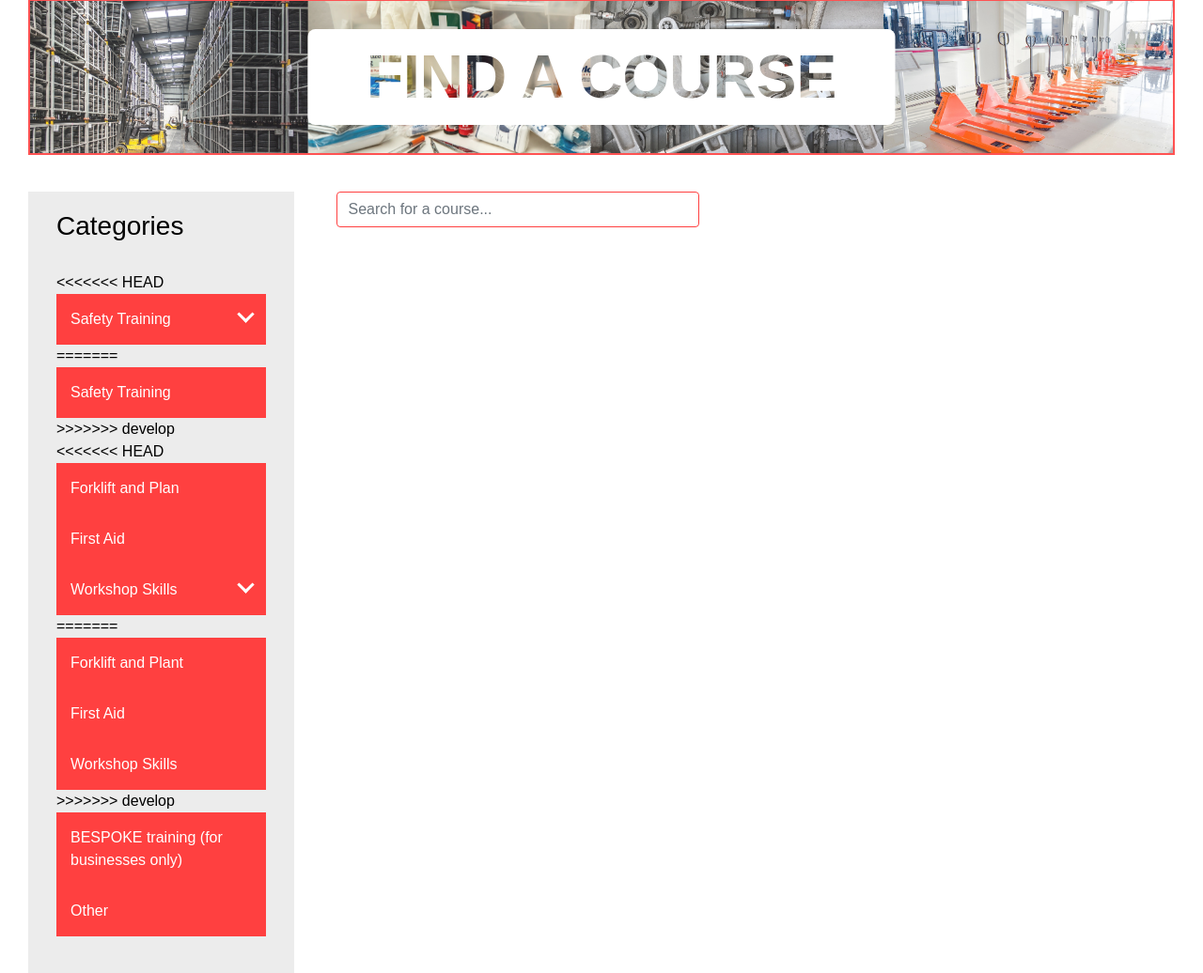
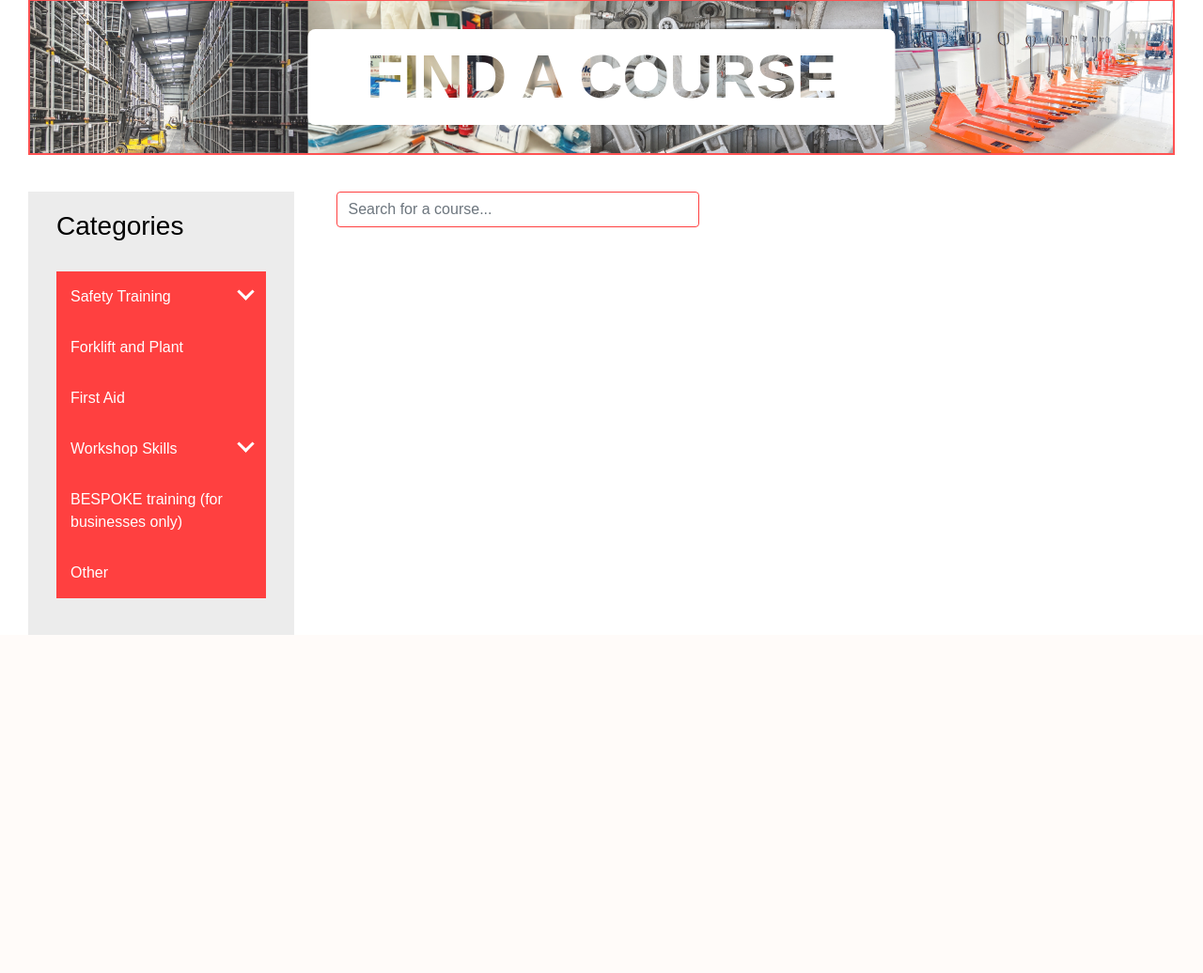
Before and after one commit to Aden-Training/Training_Portal, a Flask app: page /1 in a window 1280 px wide. Shown: the part 179-1215 px from the top of the page at 94% size. After the commit the page ends 855 px from the top, so only its background shows below. Run offline with Flask 2, Linux system fonts and the light colour scheme; a user stored in the database is signed in; some libraries are stand-ins or nearby versions.

Commit message:
Fixing merge with develop

```diff
--- a/templates/findcourse.html
+++ b/templates/findcourse.html
@@ -17,11 +17,7 @@
                 <br>
                 <nav class="catergoryNav">
                     <ul class="catMenu">
-<<<<<<< HEAD
-                        <li><a href="" onclick="switchVisibleSafetyTraining()">Safety Training <i class="dropDownArrow"></i></a>
-=======
-                        <li><a href="/SafetyTraining">Safety Training</a>
->>>>>>> develop
+                        <li><a href="/SafetyTraining">Safety Training <i class="dropDownArrow"></i></a>
                             <ul class="submenu">
                                 <li><a href="/FireTraining">Fire Training</a></li>
                                 <li><a href="/WorkingAtHeight">Working at Height</a></li>
@@ -30,15 +26,9 @@
                                 <li><a href="/Environmental">Environmental</a></li>
                             </ul>
                         </li>
-<<<<<<< HEAD
-                        <li><a href="" onclick="switchVisibleForkliftAndPlant()">Forklift and Plan</a></li>
-                        <li><a href="" onclick="switchVisibleFirstAid()">First Aid</a>
-                        <li><a href="" onclick="switchVisibleWorkshopSkills()">Workshop Skills <i class="dropDownArrow"></i></a>
-=======
                         <li><a href="/ForkliftAndPlant">Forklift and Plant</a></li>
                         <li><a href="/FirstAid">First Aid</a>
-                        <li><a href="/WorkshopSkills">Workshop Skills</a>
->>>>>>> develop
+                        <li><a href="/WorkshopSkills">Workshop Skills <i class="dropDownArrow"></i></a>
                             <ul class="submenu">
                                 <li><a href="/General" >General</a></li>
                                 <li><a href="/MechanicalJoint">Mechanical Joint Integrity (MJI) and Small Bore Tubing (SBT)</a></li>
```
Also changed, not shown: db/database.db (deleted).
